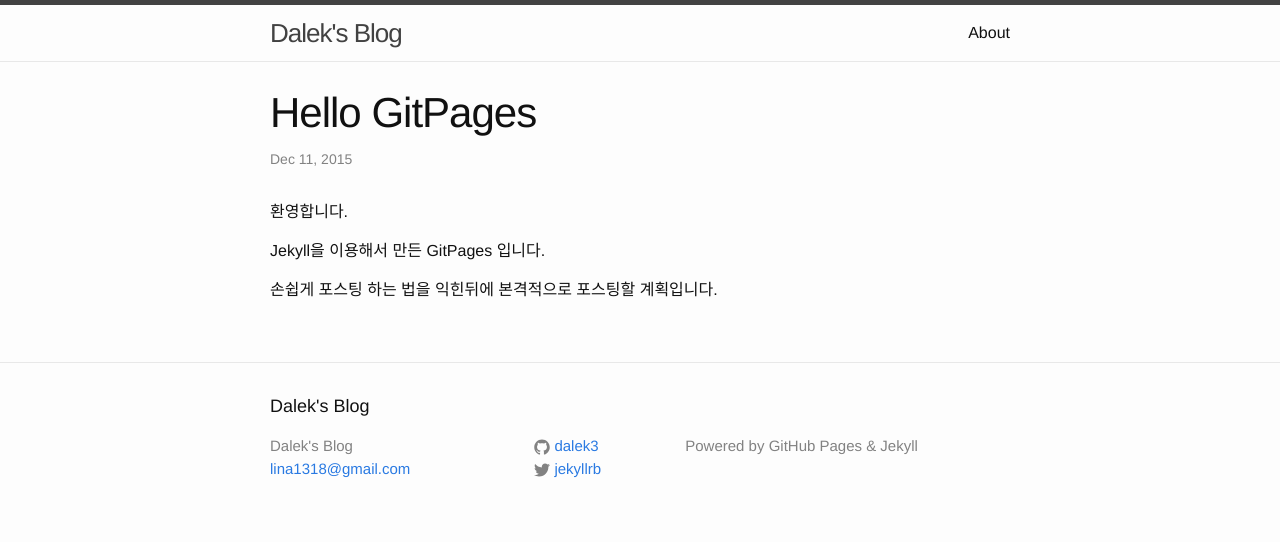
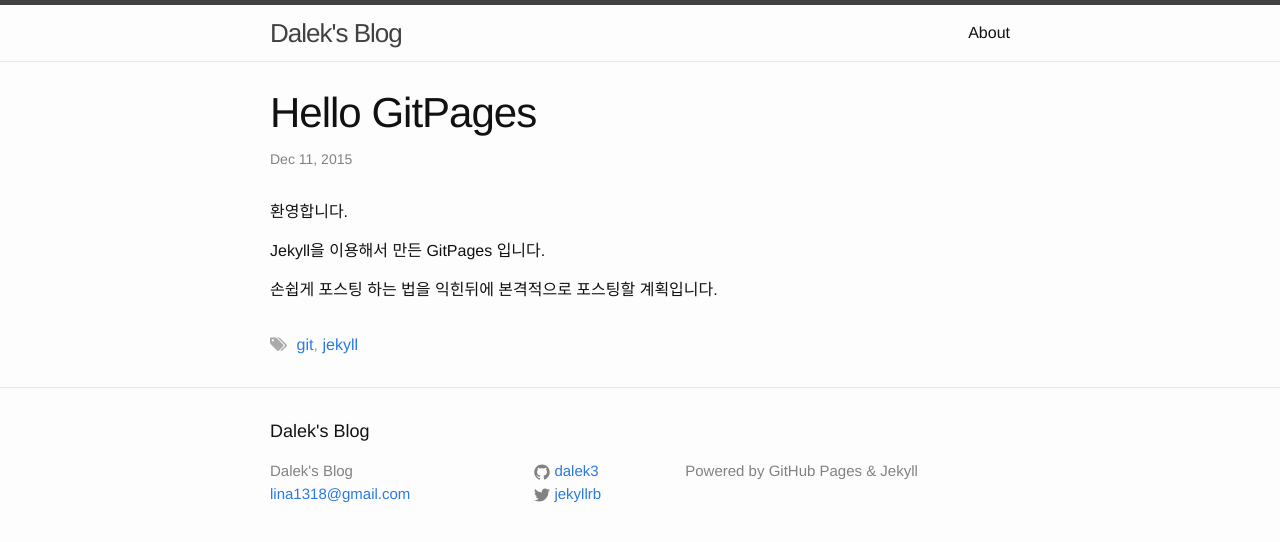
Before and after one commit to dalek3/dalek3.github.io, a Jekyll site: the page built from _posts/2015-12-11-hello-gitpages.markdown, in a window 1280 px wide. Shown: the top 542 px of the page. Built offline with Jekyll 4.4.1, drawn with Linux system fonts in a browser that asks for light colours; nearby versions of some CDN libraries.

Commit message:
add tags

```diff
--- a/_includes/head.html
+++ b/_includes/head.html
@@ -7,6 +7,7 @@
   <meta name="description" content="{% if page.excerpt %}{{ page.excerpt | strip_html | strip_newlines | truncate: 160 }}{% else %}{{ site.description }}{% endif %}">
 
   <link rel="stylesheet" href="{{ "/css/main.css" | prepend: site.baseurl }}">
+  <link rel="stylesheet" href="https://maxcdn.bootstrapcdn.com/font-awesome/4.5.0/css/font-awesome.min.css">
   <link rel="canonical" href="{{ page.url | replace:'index.html','' | prepend: site.baseurl | prepend: site.url }}">
   <link rel="alternate" type="application/rss+xml" title="{{ site.title }}" href="{{ "/feed.xml" | prepend: site.baseurl | prepend: site.url }}">
 </head>
--- a/_layouts/default.html
+++ b/_layouts/default.html
@@ -16,5 +16,4 @@
     {% include footer.html %}
 
   </body>
-
 </html>
--- a/_layouts/post.html
+++ b/_layouts/post.html
@@ -11,5 +11,10 @@
   <div class="post-content" itemprop="articleBody">
     {{ content }}
   </div>
+  <ul class="tags post-tags cf">
+    {% for tag in page.tags %}
+    <li><a href="/search/?tags={{ tag }}">{{ tag | downcase }}</a></li>
+    {% endfor %}
+  </ul>
 
 </article>
--- a/_posts/2015-12-11-hello-gitpages.markdown
+++ b/_posts/2015-12-11-hello-gitpages.markdown
@@ -2,6 +2,7 @@
 layout: post
 title:  "Hello GitPages"
 categories: blog
+tags : git jekyll
 ---
 
 <!-- front matter
--- a/_sass/_layout.scss
+++ b/_sass/_layout.scss
@@ -240,3 +240,31 @@
         }
     }
 }
+/*Tags from https://alexpearce.me*/
+/* Tags listing */
+.tags {
+  margin-bottom: 0;
+  margin-left: 0;
+}
+
+.tags:before {
+  content: "\f02c";
+  padding-right: 5px;
+  font-family: FontAwesome;
+  color: #aaa;
+}
+
+.tags li {
+  display: inline-block;
+  margin-bottom: 0;
+  color: #aaa;
+}
+
+/* Add a comma after each list item, except the last */
+.tags li:after {
+  content: ",";
+}
+
+.tags li:last-child:after {
+  content: "";
+}
```
Also changed, not shown: _includes/post.json (added, +11 -0 lines), search.html (added, +12 -0 lines), search.json (added, +8 -0 lines).
